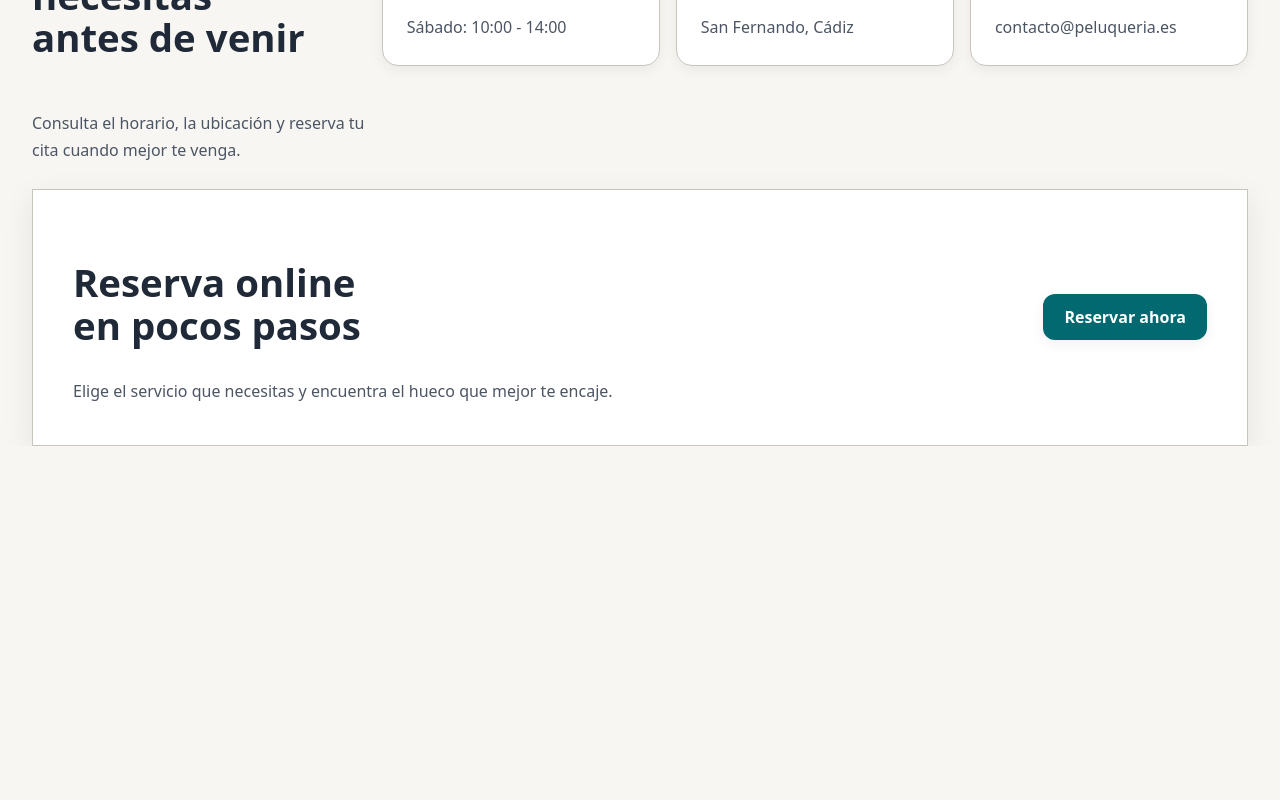
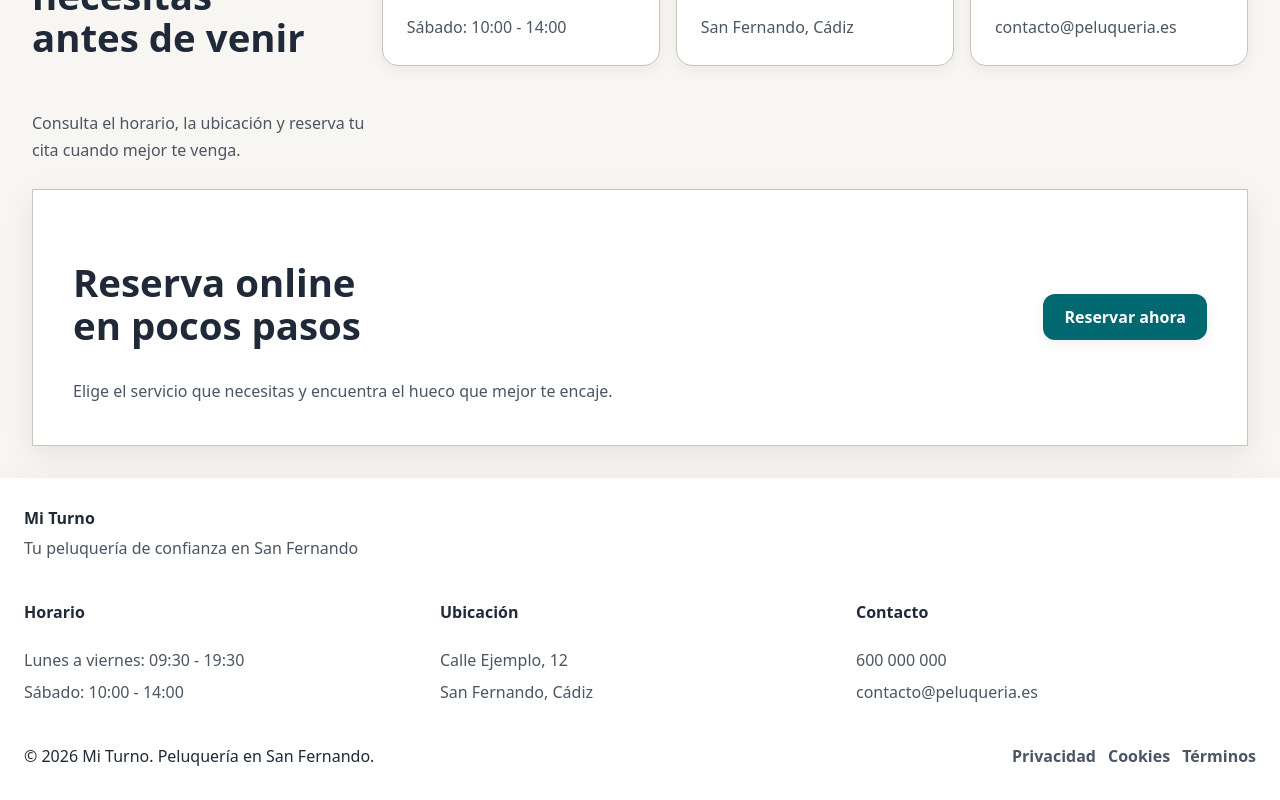
Before and after one commit to dpazbar29/tfg_MiTurno, a Vue app in the folder miturno-frontend/: page / in a window 1280 px wide. Shown: the part 2744-3544 px from the top of the page. Before the commit the page ends 3190 px from the top, so only its background shows below. Built offline with nearby package versions, Linux system fonts and the light colour scheme; no server answers.

Commit message:
Footer básico para la pagina

```diff
--- a/miturno-frontend/src/App.vue
+++ b/miturno-frontend/src/App.vue
@@ -1,6 +1,7 @@
 <script setup>
   import { RouterView } from 'vue-router'
   import AppHeader from '../src/components/Header.vue'
+  import AppFooter from './components/Footer.vue';
 </script>
 
 <template>
@@ -10,5 +11,7 @@
     <main>
       <RouterView />
     </main>
+
+    <AppFooter />
   </div>
 </template>
--- a/miturno-frontend/src/assets/styles/base/_globals.scss
+++ b/miturno-frontend/src/assets/styles/base/_globals.scss
@@ -1,4 +1,6 @@
 body {
+  display: flex;
+  flex-direction: column;
   min-height: 100vh;
   font-family: system-ui, sans-serif;
   font-size: 1rem;
--- /dev/null
+++ b/miturno-frontend/src/assets/styles/components/_footer.scss
@@ -0,0 +1,117 @@
+@use '../abstracts' as *;
+
+.footer {
+  margin-top: var(--space-8);
+  bottom: 0;
+  z-index: 30;
+  border-top: 1px solid var(--color-divider);
+  background-color: var(--color-header-footer);
+  box-shadow: var(--shadow-md);
+
+  &__container {
+    width: 100%;
+    max-width: var(--content-default);
+    margin: 0 auto;
+    padding: var(--space-6) var(--space-4);
+  }
+
+  &__brand-section {
+    display: grid;
+    gap: var(--space-2);
+    margin-bottom: var(--space-6);
+  }
+
+  &__brand {
+    display: inline-flex;
+    align-items: center;
+    font-size: var(--text-xl);
+    font-weight: 800;
+    line-height: 1.1;
+    text-decoration: none;
+    color: var(--color-text);
+  }
+
+  &__tagline {
+    color: var(--color-text-muted);
+    font-size: var(--text-sm);
+  }
+
+  &__info-grid {
+    display: grid;
+    gap: var(--space-4);
+    margin-bottom: var(--space-6);
+  }
+
+  &__info-block {
+    display: grid;
+    gap: var(--space-2);
+  }
+
+  &__block-title {
+    color: var(--color-text);
+    font-size: var(--text-sm);
+    font-weight: 700;
+  }
+
+  &__info-block p {
+    margin: 0;
+    color: var(--color-text-muted);
+    font-size: var(--text-xs);
+  }
+
+  &__bottom {
+    display: flex;
+    flex-wrap: wrap;
+    align-items: center;
+    justify-content: space-between;
+    gap: var(--space-4);
+    padding-top: var(--space-4);
+    border-top: 1px solid var(--color-divider);
+  }
+
+  &__copyright {
+    margin: 0;
+    color: var(--color-text-faint);
+    font-size: var(--text-xs);
+  }
+
+  &__nav {
+    display: flex;
+    gap: var(--space-3);
+  }
+
+  &__link {
+    color: var(--color-text-muted);
+    font-size: var(--text-xs);
+    font-weight: 600;
+    text-decoration: none;
+    transition: color 180ms ease;
+
+    &:hover {
+      color: var(--color-primary);
+    }
+  }
+
+  @include respond-up(sm) {
+    &__container {
+      padding: var(--space-6) var(--space-5);
+    }
+  }
+
+  @include respond-up(md) {
+    &__info-grid {
+      grid-template-columns: repeat(3, 1fr);
+    }
+
+    &__bottom {
+      flex-direction: row;
+      flex-wrap: nowrap;
+    }
+  }
+
+  @include respond-up(lg) {
+    &__container {
+      padding: var(--space-8) var(--space-6);
+    }
+  }
+}
--- a/miturno-frontend/src/assets/styles/components/_header.scss
+++ b/miturno-frontend/src/assets/styles/components/_header.scss
@@ -35,6 +35,7 @@
     align-items: center;
     justify-content: flex-end;
     gap: var(--space-2);
+    flex-wrap: nowrap;
   }
 
   &__theme-toggle {
@@ -189,7 +190,7 @@
     }
   }
 
-  @media (max-width: 420px) {
+  @media (max-width: 370px) {
     &__container {
       grid-template-columns: 1fr;
       gap: var(--space-3);
--- a/miturno-frontend/src/assets/styles/components/_index.scss
+++ b/miturno-frontend/src/assets/styles/components/_index.scss
@@ -1,4 +1,5 @@
 @forward './header';
+@forward './footer';
 @forward './auth-card';
 @forward './form-field';
 @forward './btn';
--- /dev/null
+++ b/miturno-frontend/src/components/Footer.vue
@@ -0,0 +1,47 @@
+<template>
+  <footer class="footer" role="contentinfo">
+    <div class="footer__container">
+      <div class="footer__brand-section">
+        <RouterLink class="footer__brand" to="/">
+          Mi Turno
+        </RouterLink>
+
+        <p class="footer__tagline">
+          Tu peluquería de confianza en San Fernando
+        </p>
+      </div>
+
+      <div class="footer__info-grid">
+        <div class="footer__info-block">
+          <h3 class="footer__block-title">Horario</h3>
+          <p>Lunes a viernes: 09:30 - 19:30</p>
+          <p>Sábado: 10:00 - 14:00</p>
+        </div>
+
+        <div class="footer__info-block">
+          <h3 class="footer__block-title">Ubicación</h3>
+          <p>Calle Ejemplo, 12</p>
+          <p>San Fernando, Cádiz</p>
+        </div>
+
+        <div class="footer__info-block">
+          <h3 class="footer__block-title">Contacto</h3>
+          <p>600 000 000</p>
+          <p>contacto@peluqueria.es</p>
+        </div>
+      </div>
+
+      <div class="footer__bottom">
+        <p class="footer__copyright">
+          © 2026 Mi Turno. Peluquería en San Fernando.
+        </p>
+
+        <nav class="footer__nav" aria-label="Enlaces secundarios">
+          <RouterLink to="/privacidad" class="footer__link">Privacidad</RouterLink>
+          <RouterLink to="/cookies" class="footer__link">Cookies</RouterLink>
+          <RouterLink to="/terminos" class="footer__link">Términos</RouterLink>
+        </nav>
+      </div>
+    </div>
+  </footer>
+</template>
```
